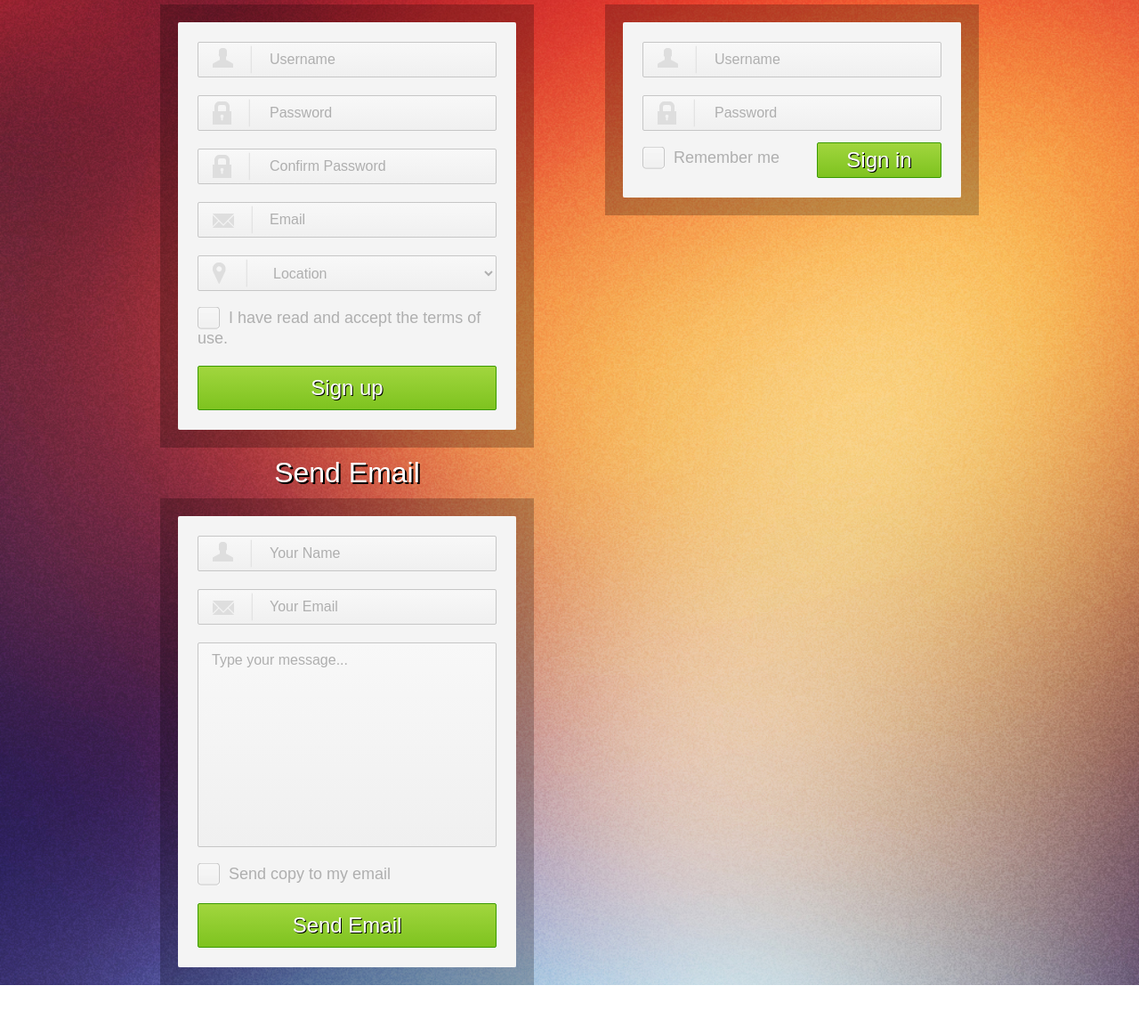
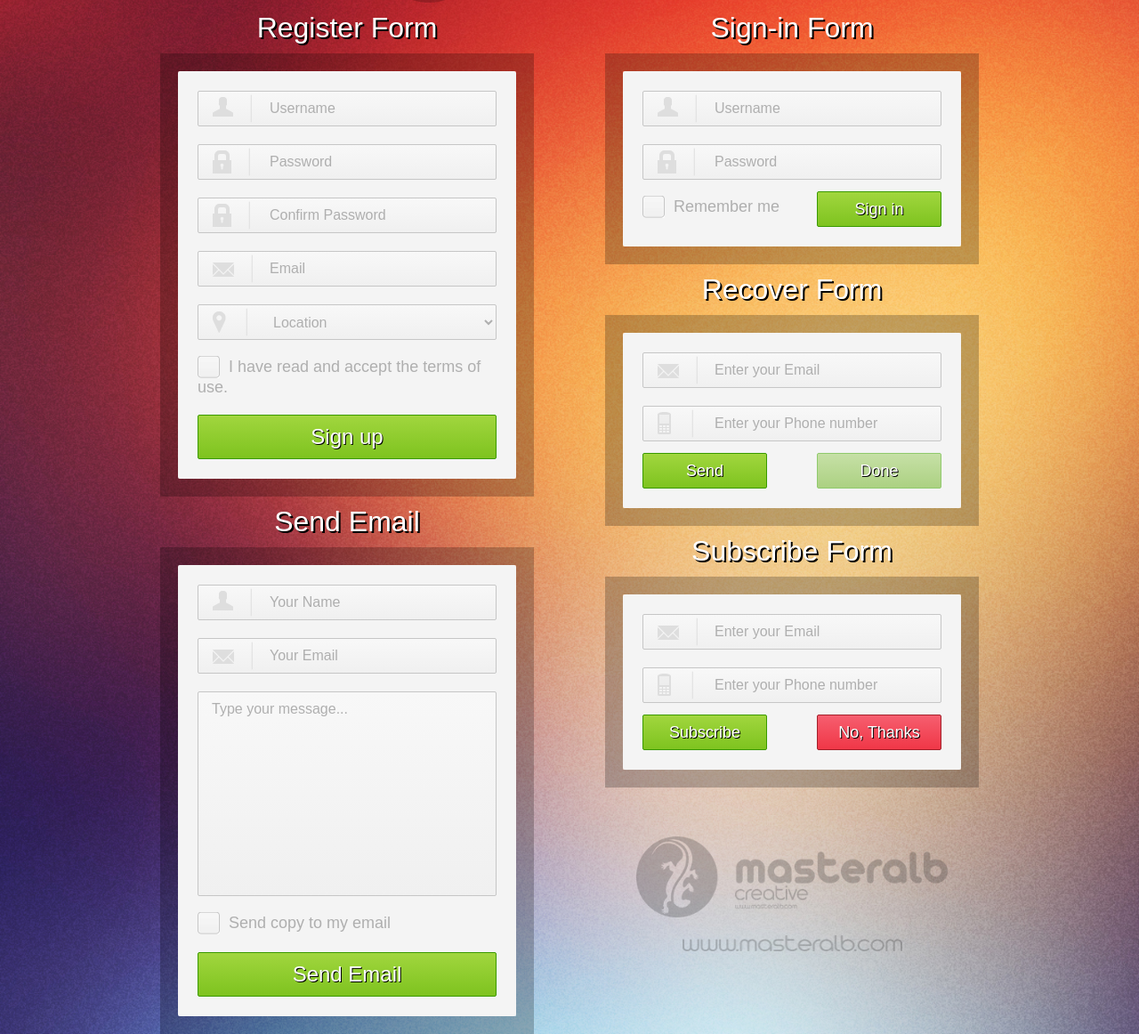
Before and after one commit to zuzakowalska/web-dev-challenge-01, a plain HTML site: page index.html in a window 1280 px wide. Shown: the part 163-1325 px from the top of the page at 89% size. Before the commit the page ends 1270 px from the top, so only its background shows below. Drawn offline with Linux system fonts and the light colour scheme.

Commit message:
done all forms

```diff
--- a/css/style.css
+++ b/css/style.css
@@ -29,11 +29,29 @@ div {
 }
 
 .logo {
-    margin: 0 auto;
+    margin: 55px auto 0 auto;
     max-width: 429px;
     height: 111px;
     background-image: url(../img/Masteralb.com%20TOP%20LOGO.png);
     opacity: 0.2;
+    background-size: contain;
+    background-repeat: no-repeat;
+}
+
+
+footer>.logo {
+    max-width: 350px;
+
+}
+
+.website {
+    margin: 0 auto;
+    max-width: 247px;
+    height: 20px;
+    background-image: url("../img/Vector%20Smart%20Object.png");
+    opacity: 0.2;
+        background-size: contain;
+    background-repeat: no-repeat;
 }
 
 .main-container {
@@ -108,9 +126,14 @@ textarea::placeholder {
     background: url("../img/glyphicons_242_google_maps.png") left 16px center no-repeat, linear-gradient(to bottom, #F8F8F8 0%, #F0F0F0 100%);
 }
 
+.inner-form input.phone {
+    background: url("../img/Shape%205%20copy%202.png") left 16px center no-repeat, linear-gradient(to bottom, #F8F8F8 0%, #F0F0F0 100%);
+}
+
 input[type="text"],
 input[type="password"],
 input[type="email"],
+input[type="tel"],
 select,
 textarea {
     padding-left: 80px;
@@ -145,7 +168,7 @@ input[type="checkbox"]:checked+label span {
     background: url("../img/Shape%2010.png") center no-repeat;
 }
 
-input[type="button"] {
+.btn {
     width: 100%;
     background: linear-gradient(to bottom, rgba(161, 214, 62, 1) 0%, rgba(126, 195, 31, 1) 100%);
     border: 1px solid #3a9a00;
@@ -160,11 +183,24 @@ input[type="button"] {
     cursor: pointer;
 }
 
-input[value="Sign in"] {
+.btn-small {
     width: 140px;
     height: 40px;
     margin-top: -7px;
+    font-size: 18px;
 }
+
+.btn-no {
+    background: linear-gradient(to top, #f03747, #f65e6f);
+    border: 1px solid #a2202a;
+}
+
+input[type="button"]:disabled {
+    background: linear-gradient(to top, #acd182, #c6e0a6);
+    border: 1px solid #90ca6d;
+    cursor: default;
+}
+
 
 textarea {
     padding: 10px 0 0 15px;
@@ -173,7 +209,7 @@ textarea {
     background: linear-gradient(to bottom, #F8F8F8 0%, #F0F0F0 100%);
 }
 
-.sign-in-btn-wrapper {
+.btn-wrapper {
     display: flex;
     width: 100%;
     align-content: center;
--- a/index.html
+++ b/index.html
@@ -32,7 +32,7 @@
                                 <option value="New York">London</option>
                             </select>
                         <input type="checkbox" class="checkbox" id="checkbox-terms"><label for="checkbox-terms"><span></span>I have read and accept the terms of use.</label>
-                        <input type="button" value="Sign up">
+                        <input class="btn" type="button" value="Sign up">
                     </form>
                 </div>
             </div>
@@ -44,7 +44,7 @@
                         <input class="email" type="email" placeholder="Your Email">
                         <textarea placeholder="Type your message..."></textarea>
                         <input type="checkbox" class="checkbox" id="checkbox-email"><label for="checkbox-email"><span></span>Send copy to my email</label>
-                        <input type="button" value="Send Email">
+                        <input class="btn" type="button" value="Send Email">
                     </form>
                 </div>
             </div>
@@ -56,13 +56,40 @@
                     <form>
                         <input class="username" type="text" placeholder="Username">
                         <input class="password" type="password" placeholder="Password">
-                        <div class="sign-in-btn-wrapper">
+                        <div class="btn-wrapper">
                             <input type="checkbox" class="checkbox" id="checkbox-remember"><label for="checkbox-remember"><span></span>Remember me</label>
-                            <input type="button" value="Sign in">
+                            <input class="btn btn-small" type="button" value="Sign in">
                         </div>
                     </form>
                 </div>
             </div>
+            <div class="form-container">
+                <h2>Recover Form</h2>
+                <div class="inner-form">
+                    <form>
+                        <input class="email" type="email" placeholder="Enter your Email">
+                        <input class="phone" type="tel" placeholder="Enter your Phone number">
+                        <div class="btn-wrapper">
+                            <input class="btn btn-small" type="button" value="Send">
+                            <input class="btn btn-small" type="button" disabled value="Done">
+                        </div>
+                    </form>
+                </div>
+            </div>
+            <div class="form-container">
+                <h2>Subscribe Form</h2>
+                <div class="inner-form">
+                    <form>
+                        <input class="email" type="email" placeholder="Enter your Email">
+                        <input class="phone" type="tel" placeholder="Enter your Phone number">
+                        <div class="btn-wrapper">
+                            <input class="btn btn-small" type="button" value="Subscribe">
+                            <input class="btn btn-small btn-no" type="button"  value="No, Thanks">
+                        </div>
+                    </form>
+                </div>
+            </div>
+            <footer><div class="logo"></div><div class="website"></div></footer>
         </div>
     </div>
 </body>
```
Also changed, not shown: img/Shape 5 copy 2.png (added), img/Vector Smart Object.png (added).
